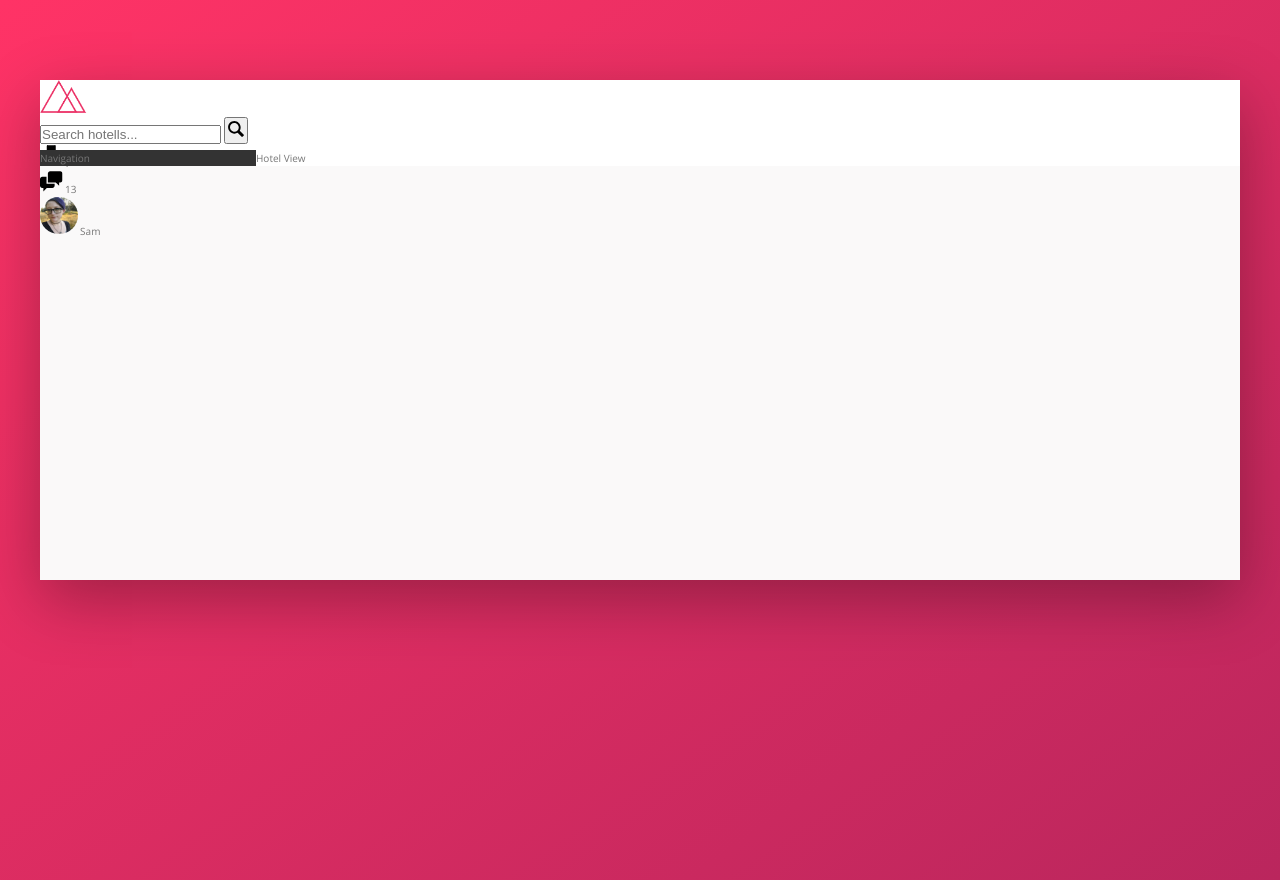
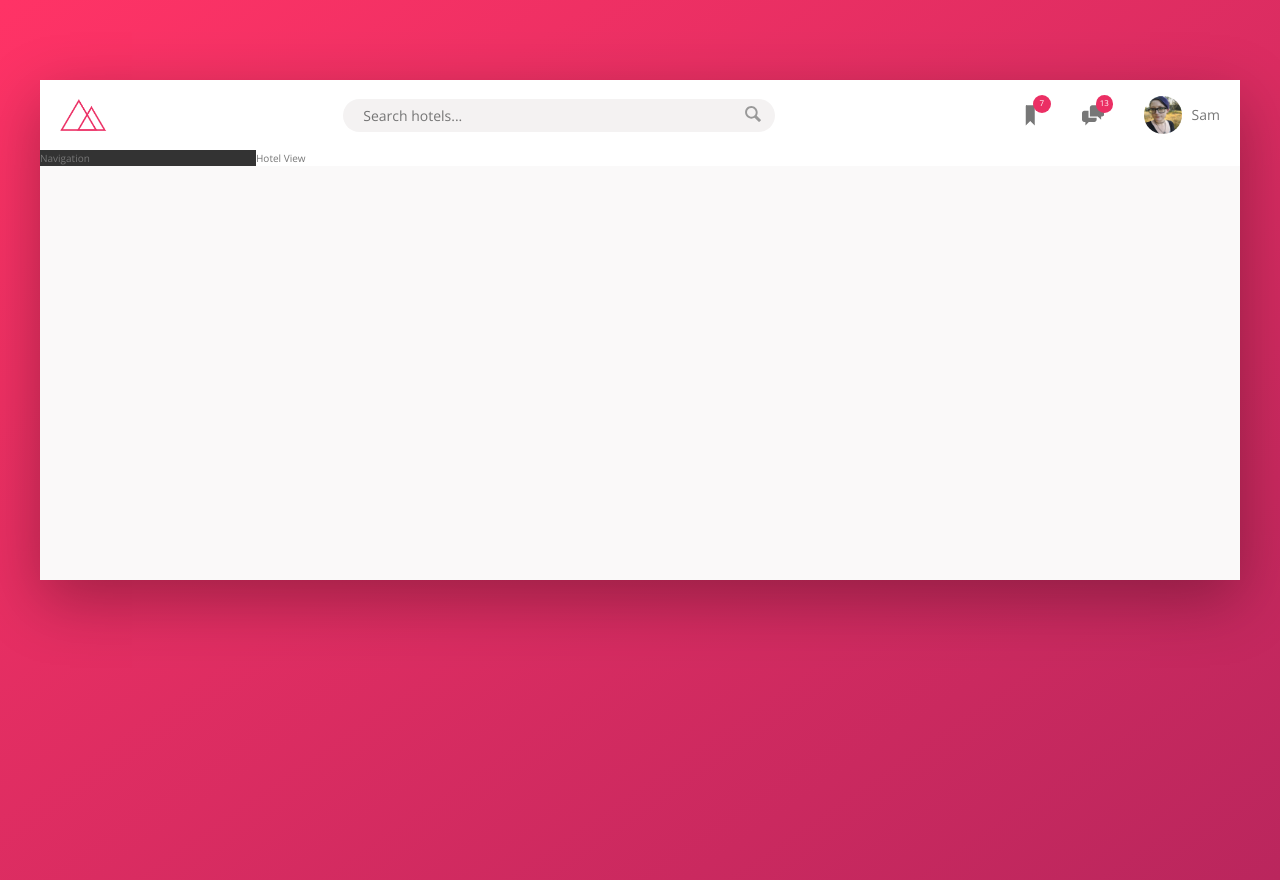
Before and after one commit to SamKeathley/CSS-Practice-Projects, a website: page Trillo/index.html in a window 1280 px wide. Drawn offline with nearby package versions, Linux system fonts and the light colour scheme.

Commit message:
finish header styles

```diff
--- a/Trillo/index.html
+++ b/Trillo/index.html
@@ -21,7 +21,7 @@
           <input
             type="text"
             class="search__input"
-            placeholder="Search hotells..."
+            placeholder="Search hotels..."
           />
           <button class="search__btn">
             <svg class="search__icon">
--- a/Trillo/sass/_components.scss
+++ b/Trillo/sass/_components.scss
@@ -1,43 +1,110 @@
 // LOGO
 .logo {
   height: 3.25rem;
+  margin-left: 2rem;
 }
 
 // SEARCH
 .search {
+  flex: 0 0 40%;
+  display: flex;
+  align-items: center;
+  justify-content: center;
+
   &__input {
+    font-family: inherit;
+    font-size: inherit;
+    color: inherit;
+    background-color: var(--color-grey-light-2);
+    border: none;
+    padding: 0.7rem 2rem;
+    border-radius: 100px;
+    width: 90%;
+    transition: all 0.2s;
+    margin-right: -3.25rem;
+
+    &:focus {
+      outline: none;
+      width: 100%;
+      background-color: var(--color-grey-light-3);
+    }
+
+    &::-webkit-input-placeholder {
+      font-weight: 100;
+      color: (--color-light-grey-4);
+    }
   }
 
-  &__button {
+  &__input:focus + &__btn {
+    background-color: var(--color-grey-light-2);
+  }
+
+  &__btn {
+    border: none;
+    background-color: var(--color-grey-light-2);
+
+    &:focus {
+      outline: none;
+    }
+
+    &:active {
+      transform: translateY(2px);
+    }
   }
 
   &__icon {
     height: 2rem;
     width: 2rem;
+    fill: var(--color-grey-dark-3);
   }
 }
 
 // USER NAVIGATION
 .user-nav {
+  align-self: stretch;
+  display: flex;
+  align-items: center;
+
+  & > * {
+    padding: 0 2rem;
+    cursor: pointer;
+    height: 100%;
+    display: flex;
+    align-items: center;
+  }
+
+  & > *:hover {
+    background-color: var(--color-grey-light-2);
+  }
+
   &__icon-box {
+    position: relative;
   }
 
   &__icon {
     height: 2.25rem;
     width: 2.25rem;
+    fill: var(--color-grey-dark-2);
   }
 
   &__notification {
-  }
-
-  &__user {
+    font-size: 0.8rem;
+    height: 1.75rem;
+    width: 1.75rem;
+    border-radius: 100px;
+    background-color: var(--color-primary);
+    color: #ffffff;
+    position: absolute;
+    top: 1.5rem;
+    right: 1.1rem;
+    display: flex;
+    justify-content: center;
+    align-items: center;
   }
 
   &__user-photo {
     height: 3.75rem;
     border-radius: 50%;
-  }
-
-  &__user-name {
+    margin-right: 1rem;
   }
 }
--- a/Trillo/sass/_layout.scss
+++ b/Trillo/sass/_layout.scss
@@ -7,9 +7,13 @@
 }
 
 .header {
+  font-size: 1.4rem;
   height: 7rem;
   background-color: #ffffff;
   border-bottom: var(--color-grey-light-2);
+  display: flex;
+  justify-content: space-between;
+  align-items: center;
 }
 
 .content {
```
Also changed, not shown: Trillo/css/style.css.
